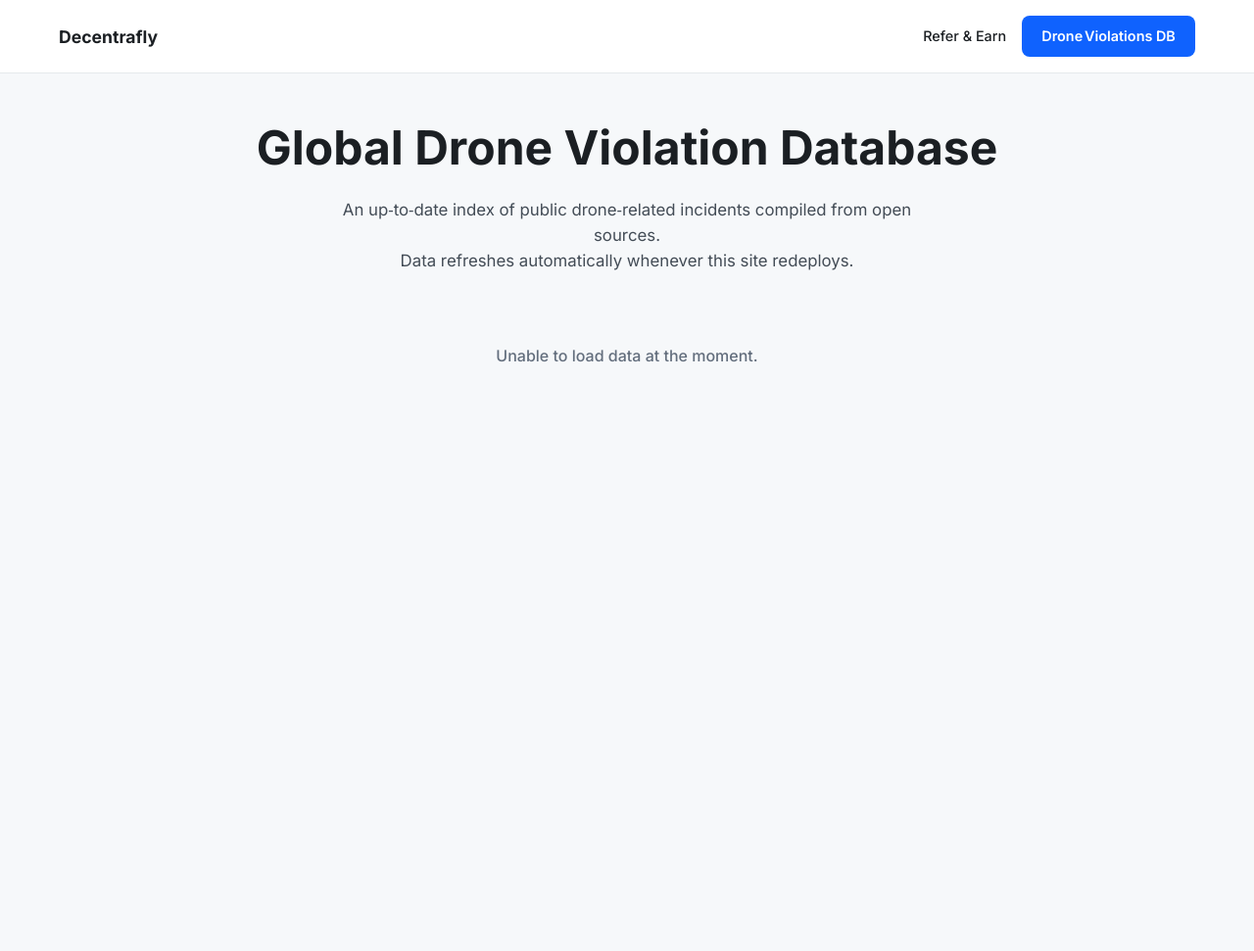
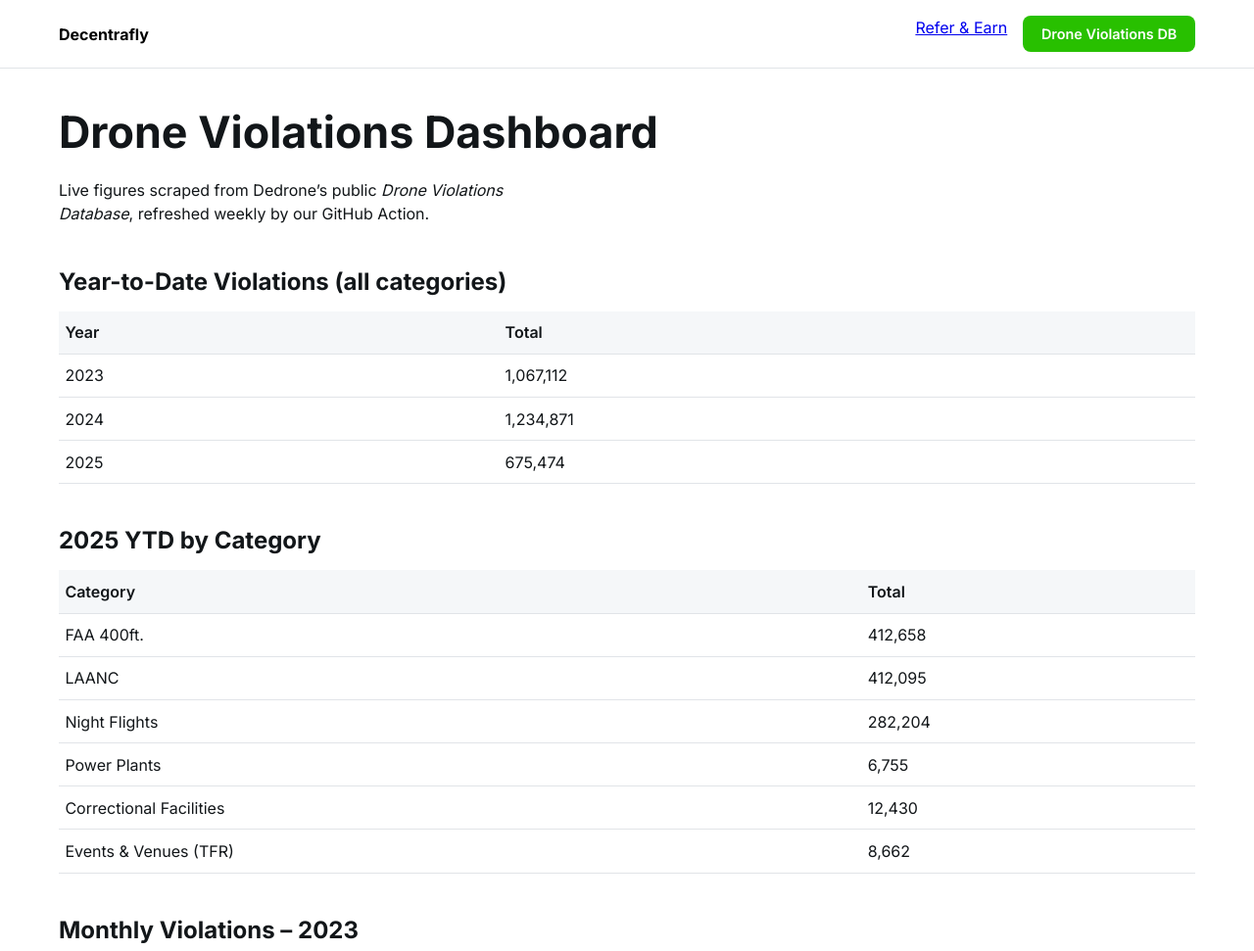
Before and after one commit to john-D-Fly/sign-up, a plain HTML site: page violations.html in a window 1280 px wide. Shown: the top 971 px of the page at 98% size. Before the commit the page ends 800 px from the top, so only its background shows below. Drawn offline with nearby package versions, Linux system fonts and the light colour scheme.

Commit message:
Update violations.html

```diff
--- a/violations.html
+++ b/violations.html
@@ -1,93 +1,129 @@
 <!DOCTYPE html>
 <html lang="en">
 <head>
-  <meta charset="utf-8" />
-  <title>Global Drone Violations | Decentrafly</title>
-  <meta name="viewport" content="width=device-width, initial-scale=1" />
-  <link href="https://fonts.googleapis.com/css2?family=Inter:wght@400;500;600;700&display=swap" rel="stylesheet" />
+  <meta charset="utf-8">
+  <title>Drone Violations • Decentrafly</title>
+  <meta name="viewport" content="width=device-width, initial-scale=1">
+  <link href="https://fonts.googleapis.com/css2?family=Inter:wght@400;600;700&display=swap" rel="stylesheet">
   <style>
-    :root {
-      --clr-primary:#0f62fe;
-      --clr-accent:#28c000;
-      --clr-light:#f6f8fa;
-      --clr-dark:#1b1f23;
-      --radius:8px;
-      --shadow:0 4px 14px rgba(0,0,0,.06)
-    }
-    *{box-sizing:border-box;margin:0;padding:0}
-    body{font-family:'Inter',system-ui,sans-serif;line-height:1.55;background:var(--clr-light);color:var(--clr-dark)}
-    a{text-decoration:none;color:inherit}
-    /* NAV */
-    .nav{background:#fff;box-shadow:0 1px 0 #e5e9ec}
-    .nav__inner{max-width:1200px;margin:0 auto;padding:1rem 1.25rem;display:flex;align-items:center;justify-content:space-between}
-    .nav__links{display:flex;gap:1rem;align-items:center;font-size:.9rem;font-weight:500}
-    .btn{display:inline-block;padding:.7em 1.4em;border-radius:var(--radius);font-weight:600;text-align:center}
-    .btn--primary{background:var(--clr-primary);color:#fff}
-    /* HERO */
-    .hero{max-width:1200px;margin:2.5rem auto 1.5rem;padding:0 1.25rem;text-align:center}
-    .hero h1{font-size:clamp(2rem,5vw,3rem);margin-bottom:.75rem}
-    .hero p{max-width:55ch;margin:0 auto 1.5rem;font-size:1.05rem;color:#434c56}
-    /* TABLE */
-    .table-wrapper{max-width:1200px;margin:0 auto 2.5rem;padding:0 1.25rem}
-    table{width:100%;border-collapse:collapse;background:#fff;border-radius:var(--radius);overflow:hidden;box-shadow:var(--shadow)}
-    thead{background:var(--clr-primary);color:#fff}
-    th,td{padding:.75rem 1rem;text-align:left;font-size:.9rem}
-    tbody tr:nth-child(even){background:#f1f4f7}
-    /* SMALL STATE */
-    #loading{padding:3rem 0;text-align:center;font-weight:500;color:#636e7d}
+    :root{--blue:#0f62fe;--green:#28c000;--gray:#f5f7f9;--radius:8px}
+    *{box-sizing:border-box;margin:0}
+    body{font-family:'Inter',system-ui,sans-serif;line-height:1.5;background:#fff;color:#121619}
+    header{background:#fff;border-bottom:1px solid #e1e4e8;position:sticky;top:0;z-index:10}
+    nav{max-width:1200px;margin:0 auto;padding:1rem 1.25rem;display:flex;align-items:center;justify-content:space-between}
+    .logo{font-weight:700;text-decoration:none;color:#000}
+    .btn{display:inline-block;padding:.55em 1.3em;border-radius:var(--radius);font-weight:600;text-decoration:none;font-size:.9rem}
+    .btn--primary{background:var(--green);color:#fff}
+    main{max-width:1200px;margin:2rem auto;padding:0 1.25rem}
+    h1{font-size:clamp(2rem,4.5vw,2.8rem);margin-bottom:.75rem}
+    section{margin-top:2.5rem}
+    table{width:100%;border-collapse:collapse;margin-top:.75rem}
+    th,td{padding:.6rem .4rem;text-align:left;border-bottom:1px solid #e1e4e8}
+    th{background:var(--gray);font-weight:600}
+    canvas{max-width:100%;margin-top:1rem;border:1px solid #e1e4e8;border-radius:var(--radius)}
+    footer{margin:3rem 0 2rem;text-align:center;font-size:.85rem;color:#586069}
   </style>
 </head>
 <body>
-  <!-- NAV -->
-  <header class="nav">
-    <div class="nav__inner">
-      <a href="index.html" style="font-weight:700;font-size:1.1rem">Decentrafly</a>
-      <div class="nav__links">
-        <a href="refer.html">Refer &amp; Earn</a>
-        <a href="violations.html" class="btn btn--primary">Drone Violations DB</a>
+  <header>
+    <nav>
+      <a href="/index.html" class="logo">Decentrafly</a>
+      <div style="display:flex;gap:1rem">
+        <a href="/refer.html">Refer & Earn</a>
+        <a href="/sign-up/violations.html" class="btn btn--primary">Drone Violations DB</a>
       </div>
-    </div>
+    </nav>
   </header>
 
-  <!-- HERO -->
-  <section class="hero">
-    <h1>Global Drone&nbsp;Violation Database</h1>
-    <p>An up‑to‑date index of public drone‑related incidents compiled from open sources.<br>Data refreshes automatically whenever this site redeploys.</p>
-  </section>
+  <main>
+    <h1>Drone Violations Dashboard</h1>
+    <p style="max-width:45ch">Live figures scraped from Dedrone’s public
+       <em>Drone Violations Database</em>, refreshed weekly by our GitHub Action.</p>
 
-  <!-- TABLE -->
-  <div class="table-wrapper">
-    <div id="loading">Fetching latest data…</div>
-    <table id="violations-table" style="display:none">
-      <thead>
-        <tr>
-          <th>Date</th>
-          <th>Country</th>
-          <th>City / Location</th>
-          <th>Summary</th>
-        </tr>
-      </thead>
-      <tbody></tbody>
-    </table>
-  </div>
+    <!-- Yearly totals ------------------------------------------------------->
+    <section>
+      <h2>Year-to-Date Violations (all categories)</h2>
+      <table id="yearTable">
+        <thead><tr><th>Year</th><th>Total</th></tr></thead>
+        <tbody></tbody>
+      </table>
+    </section>
+
+    <!-- Category totals ----------------------------------------------------->
+    <section>
+      <h2>2025 YTD by Category</h2>
+      <table id="catTable">
+        <thead><tr><th>Category</th><th>Total</th></tr></thead>
+        <tbody></tbody>
+      </table>
+    </section>
+
+    <!-- Monthly chart ------------------------------------------------------->
+    <section>
+      <h2>Monthly Violations – 2023</h2>
+      <canvas id="monthlyChart" height="320"></canvas>
+    </section>
+  </main>
+
+  <footer>
+    © 2025 Decentrafly Inc. • <a href="#">Terms</a> • <a href="#">Privacy</a>
+  </footer>
+
+  <!-- Chart.js CDN -->
+  <script src="https://cdn.jsdelivr.net/npm/chart.js@4.4.3/dist/chart.umd.min.js"></script>
 
   <script>
-    /* Fetch pre‑generated JSON (see workflow in README) */
-    fetch('data/violations.json')
+    /** Simple helpers **/
+    const fmt = n => n.toLocaleString('en-US');
+
+    fetch('/data/violations.json')
       .then(r => r.json())
-      .then(rows => {
-        const tbody = document.querySelector('#violations-table tbody');
-        rows.forEach(r => {
+      .then(data => {
+        /* ---------- Yearly totals table -------------------- */
+        const yrTbody = document.querySelector('#yearTable tbody');
+        Object.entries(data.yearly_totals).forEach(([year,total])=>{
           const tr = document.createElement('tr');
-          tr.innerHTML = `<td>${r.date || ''}</td><td>${r.country || ''}</td><td>${r.city || ''}</td><td>${r.summary || ''}</td>`;
-          tbody.appendChild(tr);
+          tr.innerHTML = `<td>${year}</td><td>${fmt(total)}</td>`;
+          yrTbody.appendChild(tr);
         });
-        document.getElementById('loading').style.display='none';
-        document.getElementById('violations-table').style.display='table';
+
+        /* ---------- Category totals table ------------------ */
+        const catTbody = document.querySelector('#catTable tbody');
+        Object.entries(data.category_totals).forEach(([cat,total])=>{
+          const tr = document.createElement('tr');
+          tr.innerHTML = `<td>${cat}</td><td>${fmt(total)}</td>`;
+          catTbody.appendChild(tr);
+        });
+
+        /* ---------- Monthly chart (2023) ------------------- */
+        const months = ['Jan','Feb','Mar','Apr','May','Jun','Jul','Aug','Sep','Oct','Nov','Dec'];
+        const m23 = data.monthly_totals['2023'] || [];
+        const ctx = document.getElementById('monthlyChart');
+
+        new Chart(ctx, {
+          type:'line',
+          data:{
+            labels:months,
+            datasets:[{
+              label:'2023',
+              data:m23,
+              tension:.3,
+              borderWidth:2,
+              pointRadius:3,
+              fill:false
+            }]
+          },
+          options:{
+            plugins:{legend:{display:false}},
+            scales:{
+              y:{beginAtZero:false,ticks:{callback:fmt}}
+            }
+          }
+        });
       })
-      .catch(err => {
-        document.getElementById('loading').textContent = 'Unable to load data at the moment.';
-        console.error(err);
+      .catch(err=>{
+        console.error('JSON load failed',err);
+        alert('Could not load violations data.');
       });
   </script>
 </body>
```
